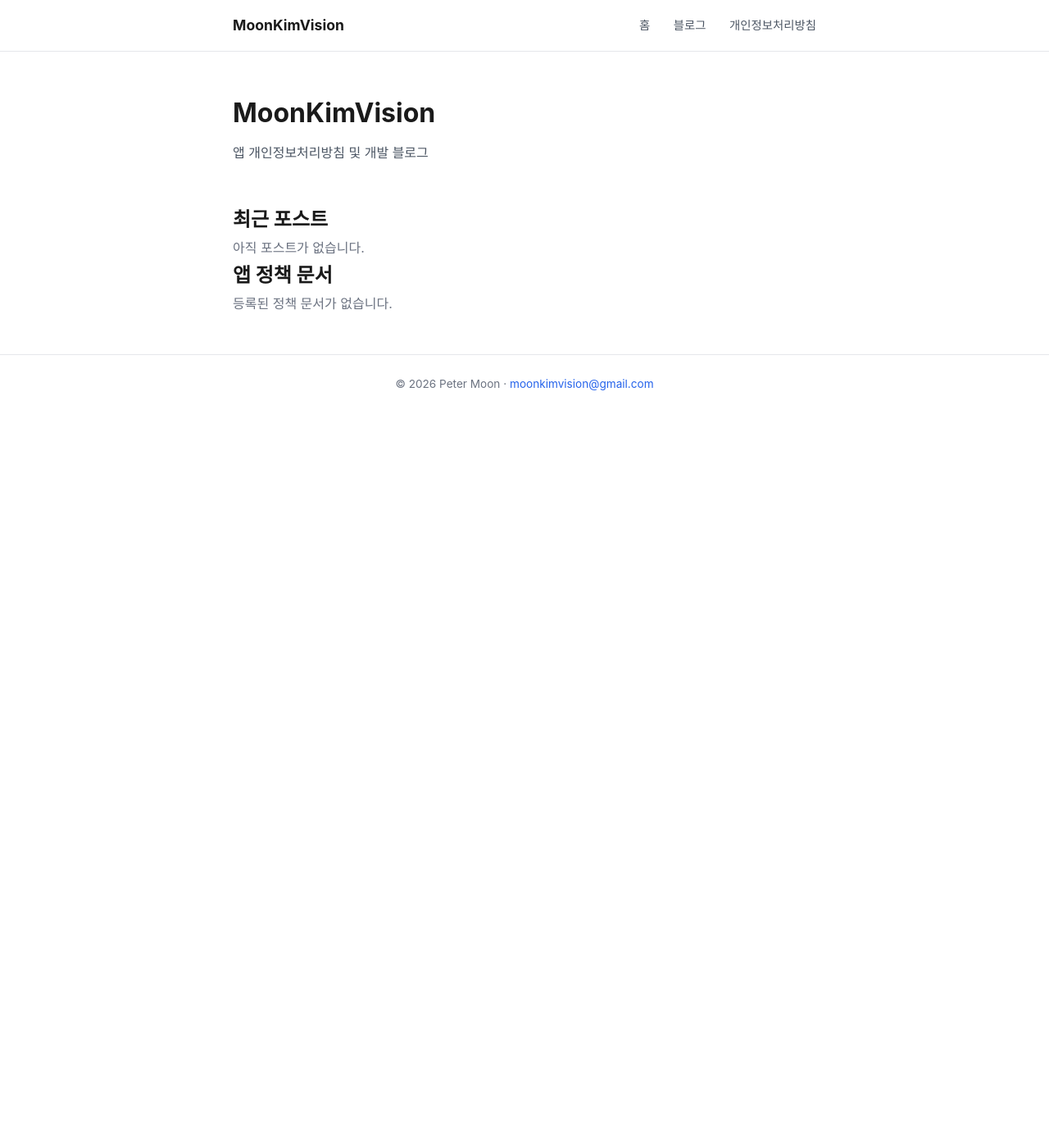
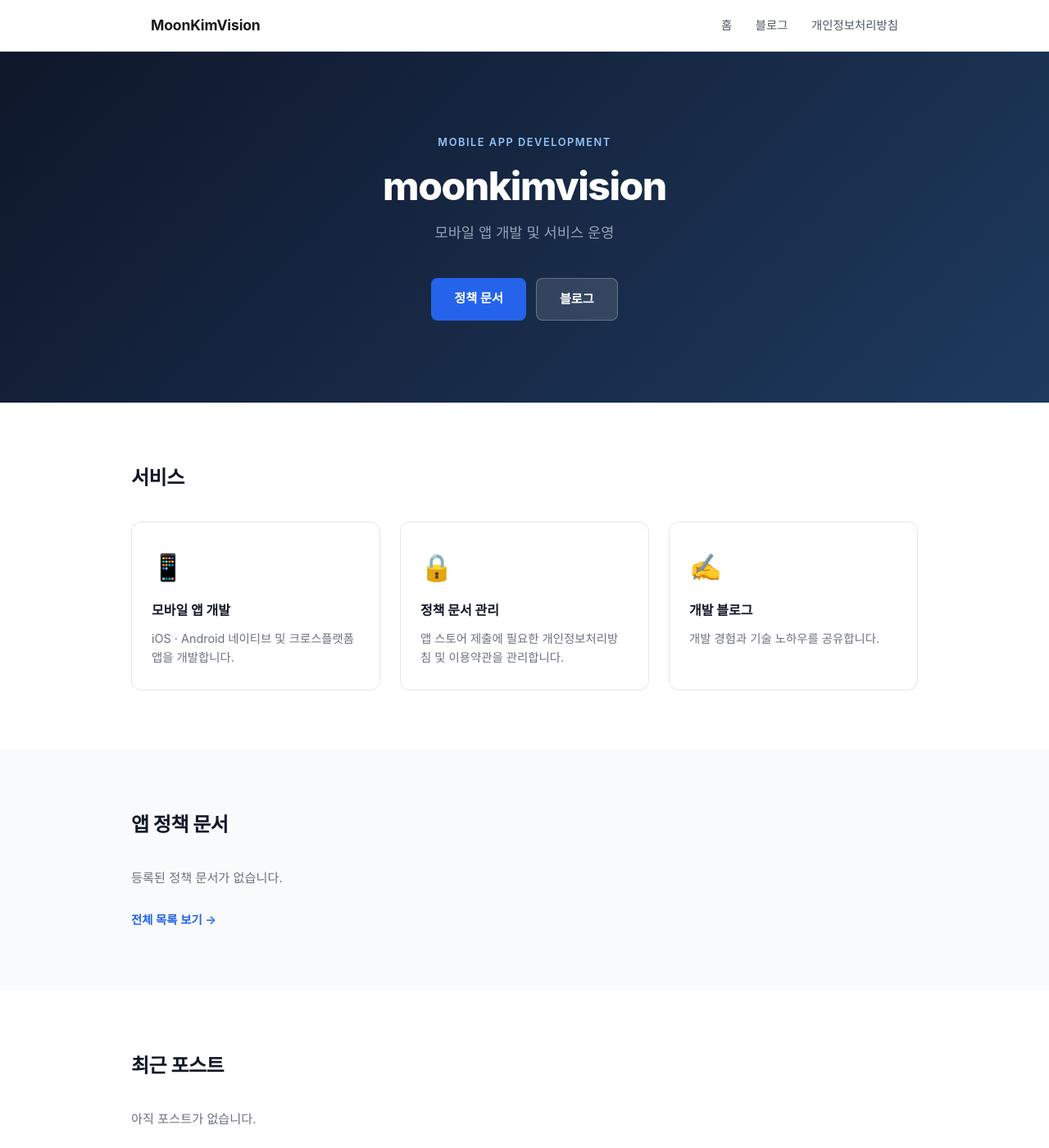
Before and after one commit to moonkimvision/moonkimvision.github.io, a Jekyll site: the page built from index.md, in a window 1280 px wide and 1400 px high. Shown: the whole window at 82% size. Built offline with Jekyll 4.4.1, drawn with Linux system fonts in a browser that asks for light colours; some of the changed text lies outside the part shown.

Commit message:
대문 업데이트

```diff
--- a/_config.yml
+++ b/_config.yml
@@ -1,12 +1,24 @@
 title: MoonKimVision
-description: 앱 개인정보처리방침 및 개발 블로그
+description: 모바일 앱 개발 및 서비스 운영
 url: "https://moonkimvision.github.io"
 baseurl: ""
 lang: ko
 
 author:
-  name: Peter Moon
+  name: MOON JOONSEOK
   email: moonkimvision@gmail.com
+
+company:
+  name: moonkimvision
+  representative: MOON JOONSEOK
+  address: "101-507, 14 Dapsimni-ro 38-gil, Dongdaemun-gu, Seoul, 02595, Republic of Korea"
+  email: moonkimvision@gmail.com
+  registration: "407-64-00770"
+
+collections:
+  policies:
+    output: true
+    permalink: /privacy/:name/
 
 # 빌드 설정
 markdown: kramdown
--- a/_includes/footer.html
+++ b/_includes/footer.html
@@ -1,5 +1,18 @@
 <footer class="site-footer">
   <div class="container">
-    <p>&copy; {{ 'now' | date: "%Y" }} {{ site.author.name }} &middot; <a href="mailto:{{ site.author.email }}">{{ site.author.email }}</a></p>
+    <div class="footer-grid">
+      <div class="footer-col">
+        <p class="footer-brand">{{ site.company.name }}</p>
+        <p>대표자: {{ site.company.representative }}</p>
+        <p>사업자등록번호: {{ site.company.registration }}</p>
+      </div>
+      <div class="footer-col">
+        <p>{{ site.company.address }}</p>
+        <p><a href="mailto:{{ site.company.email }}">{{ site.company.email }}</a></p>
+      </div>
+    </div>
+    <div class="footer-bottom">
+      <p>&copy; {{ 'now' | date: "%Y" }} {{ site.company.name }}. All rights reserved.</p>
+    </div>
   </div>
 </footer>
--- a/_layouts/default.html
+++ b/_layouts/default.html
@@ -3,7 +3,7 @@
   {%- include head.html -%}
   <body>
     {%- include header.html -%}
-    <main class="main-content">
+    <main>
       {{ content }}
     </main>
     {%- include footer.html -%}
--- a/_layouts/page.html
+++ b/_layouts/page.html
@@ -1,6 +1,7 @@
 ---
 layout: default
 ---
+<div class="page-wrapper">
   <article class="page">
     <header class="page-header">
       <h1>{{ page.title }}</h1>
@@ -12,3 +13,4 @@ layout: default
       {{ content }}
     </div>
   </article>
+</div>
--- a/assets/css/main.css
+++ b/assets/css/main.css
@@ -14,14 +14,13 @@ a:hover { text-decoration: underline; }
 
 /* ── Layout ───────────────────────────────────────────────── */
 .container {
-  max-width: 760px;
+  max-width: 960px;
   margin: 0 auto;
   padding: 0 24px;
 }
 
 .main-content {
-  padding: 48px 24px;
-  max-width: 760px;
+  max-width: 960px;
   margin: 0 auto;
 }
 
@@ -30,6 +29,9 @@ a:hover { text-decoration: underline; }
   border-bottom: 1px solid #e5e7eb;
   padding: 16px 0;
   background: #fff;
+  position: sticky;
+  top: 0;
+  z-index: 100;
 }
 
 .site-header .container {
@@ -42,6 +44,7 @@ a:hover { text-decoration: underline; }
   font-size: 1.1rem;
   font-weight: 700;
   color: #1a1a1a;
+  letter-spacing: -0.01em;
 }
 
 .site-nav a {
@@ -52,16 +55,156 @@ a:hover { text-decoration: underline; }
 
 .site-nav a:hover { color: #1a1a1a; text-decoration: none; }
 
-/* ── Footer ───────────────────────────────────────────────── */
-.site-footer {
-  border-top: 1px solid #e5e7eb;
-  padding: 24px 0;
+/* ── Hero ─────────────────────────────────────────────────── */
+.hero {
+  background: linear-gradient(135deg, #0f172a 0%, #1e3a5f 100%);
+  color: #fff;
+  padding: 100px 24px;
   text-align: center;
-  font-size: 0.85rem;
-  color: #6b7280;
 }
 
+.hero-inner {
+  max-width: 640px;
+  margin: 0 auto;
+}
+
+.hero-eyebrow {
+  font-size: 0.8rem;
+  font-weight: 600;
+  letter-spacing: 0.12em;
+  text-transform: uppercase;
+  color: #93c5fd;
+  margin-bottom: 16px;
+}
+
+.hero-title {
+  font-size: 3rem;
+  font-weight: 800;
+  letter-spacing: -0.03em;
+  line-height: 1.1;
+  margin-bottom: 16px;
+}
+
+.hero-tagline {
+  font-size: 1.1rem;
+  color: #94a3b8;
+  margin-bottom: 40px;
+}
+
+.hero-cta {
+  display: flex;
+  gap: 12px;
+  justify-content: center;
+  flex-wrap: wrap;
+}
+
+.btn {
+  display: inline-block;
+  padding: 12px 28px;
+  border-radius: 8px;
+  font-size: 0.95rem;
+  font-weight: 600;
+  cursor: pointer;
+  transition: opacity 0.15s;
+}
+
+.btn:hover { opacity: 0.85; text-decoration: none; }
+
+.btn-primary {
+  background: #2563eb;
+  color: #fff;
+}
+
+.btn-secondary {
+  background: rgba(255,255,255,0.12);
+  color: #fff;
+  border: 1px solid rgba(255,255,255,0.25);
+}
+
+/* ── Sections ────────────────────────────────────────────── */
+.section {
+  padding: 72px 24px;
+}
+
+.section-alt {
+  background: #f9fafb;
+}
+
+.section-inner {
+  max-width: 960px;
+  margin: 0 auto;
+}
+
+.section-title {
+  font-size: 1.5rem;
+  font-weight: 700;
+  letter-spacing: -0.02em;
+  margin-bottom: 32px;
+  color: #111827;
+}
+
+/* ── Card Grid ───────────────────────────────────────────── */
+.card-grid {
+  display: grid;
+  grid-template-columns: repeat(auto-fit, minmax(240px, 1fr));
+  gap: 24px;
+}
+
+.card {
+  background: #fff;
+  border: 1px solid #e5e7eb;
+  border-radius: 12px;
+  padding: 28px 24px;
+  transition: box-shadow 0.2s;
+}
+
+.card:hover {
+  box-shadow: 0 4px 16px rgba(0,0,0,0.08);
+}
+
+.card-icon {
+  font-size: 2rem;
+  margin-bottom: 12px;
+}
+
+.card h3 {
+  font-size: 1rem;
+  font-weight: 700;
+  margin-bottom: 8px;
+  color: #111827;
+}
+
+.card p {
+  font-size: 0.9rem;
+  color: #6b7280;
+  line-height: 1.6;
+}
+
+.empty-msg { color: #6b7280; font-size: 0.95rem; }
+
+.link-more {
+  font-size: 0.9rem;
+  font-weight: 600;
+  color: #2563eb;
+}
+
+/* ── Post List ───────────────────────────────────────────── */
+.post-list { list-style: none; }
+.post-list li { padding: 20px 0; border-bottom: 1px solid #e5e7eb; }
+.post-list li:last-child { border-bottom: none; }
+.post-list .post-title { font-size: 1.05rem; font-weight: 600; }
+.post-list .post-date  { font-size: 0.85rem; color: #6b7280; margin-top: 4px; }
+
+/* ── Policy List ─────────────────────────────────────────── */
+.policy-list { list-style: none; }
+.policy-list li { padding: 16px 0; border-bottom: 1px solid #e5e7eb; }
+.policy-list li:last-child { border-bottom: none; }
+
 /* ── Page (정책 문서 등) ───────────────────────────────────── */
+.page-wrapper {
+  padding: 48px 24px;
+}
+
 .page-header { margin-bottom: 32px; }
 .page-header h1 { font-size: 1.75rem; font-weight: 700; }
 .page-meta { margin-top: 6px; color: #6b7280; font-size: 0.875rem; }
@@ -87,6 +230,7 @@ a:hover { text-decoration: underline; }
   margin-right: 4px;
 }
 
+.post-content { padding: 48px 24px; max-width: 760px; margin: 0 auto; }
 .post-content h2 { font-size: 1.2rem; font-weight: 600; margin: 32px 0 12px; }
 .post-content h3 { font-size: 1rem; font-weight: 600; margin: 24px 0 8px; }
 .post-content p  { margin-bottom: 16px; }
@@ -108,24 +252,45 @@ a:hover { text-decoration: underline; }
 }
 .post-content pre code { background: none; padding: 0; font-size: 0.875rem; }
 
-/* ── Home ─────────────────────────────────────────────────── */
-.home-hero { margin-bottom: 48px; }
-.home-hero h1 { font-size: 2rem; font-weight: 700; margin-bottom: 8px; }
-.home-hero p  { color: #4b5563; }
+/* ── Footer ───────────────────────────────────────────────── */
+.site-footer {
+  border-top: 1px solid #e5e7eb;
+  padding: 40px 0 24px;
+  font-size: 0.85rem;
+  color: #6b7280;
+  background: #f9fafb;
+}
 
-.post-list { list-style: none; }
-.post-list li { padding: 20px 0; border-bottom: 1px solid #e5e7eb; }
-.post-list li:last-child { border-bottom: none; }
-.post-list .post-title { font-size: 1.1rem; font-weight: 600; }
-.post-list .post-date  { font-size: 0.85rem; color: #6b7280; margin-top: 4px; }
+.footer-grid {
+  display: grid;
+  grid-template-columns: repeat(auto-fit, minmax(280px, 1fr));
+  gap: 16px;
+  margin-bottom: 24px;
+}
 
-/* ── Policy index ────────────────────────────────────────── */
-.policy-list { list-style: none; }
-.policy-list li { padding: 16px 0; border-bottom: 1px solid #e5e7eb; }
-.policy-list li:last-child { border-bottom: none; }
+.footer-col p {
+  margin-bottom: 4px;
+  line-height: 1.6;
+}
+
+.footer-brand {
+  font-weight: 700;
+  font-size: 0.95rem;
+  color: #374151;
+  margin-bottom: 8px !important;
+}
+
+.footer-bottom {
+  border-top: 1px solid #e5e7eb;
+  padding-top: 16px;
+  text-align: center;
+}
 
 /* ── Responsive ───────────────────────────────────────────── */
-@media (max-width: 600px) {
+@media (max-width: 640px) {
+  .hero { padding: 72px 24px; }
+  .hero-title { font-size: 2.2rem; }
   .site-nav a:first-child { margin-left: 0; }
   .page-header h1, .post-header h1 { font-size: 1.4rem; }
+  .section { padding: 48px 24px; }
 }
--- a/index.md
+++ b/index.md
@@ -3,36 +3,79 @@ layout: default
 title: 홈
 ---
 
-<div class="home-hero">
-  <h1>MoonKimVision</h1>
-  <p>앱 개인정보처리방침 및 개발 블로그</p>
-</div>
+<section class="hero">
+  <div class="hero-inner">
+    <p class="hero-eyebrow">Mobile App Development</p>
+    <h1 class="hero-title">moonkimvision</h1>
+    <p class="hero-tagline">모바일 앱 개발 및 서비스 운영</p>
+    <div class="hero-cta">
+      <a href="/privacy/" class="btn btn-primary">정책 문서</a>
+      <a href="/posts/" class="btn btn-secondary">블로그</a>
+    </div>
+  </div>
+</section>
 
-## 최근 포스트
+<section class="section">
+  <div class="section-inner">
+    <h2 class="section-title">서비스</h2>
+    <div class="card-grid">
+      <div class="card">
+        <div class="card-icon">📱</div>
+        <h3>모바일 앱 개발</h3>
+        <p>iOS · Android 네이티브 및 크로스플랫폼 앱을 개발합니다.</p>
+      </div>
+      <div class="card">
+        <div class="card-icon">🔒</div>
+        <h3>정책 문서 관리</h3>
+        <p>앱 스토어 제출에 필요한 개인정보처리방침 및 이용약관을 관리합니다.</p>
+      </div>
+      <div class="card">
+        <div class="card-icon">✍️</div>
+        <h3>개발 블로그</h3>
+        <p>개발 경험과 기술 노하우를 공유합니다.</p>
+      </div>
+    </div>
+  </div>
+</section>
 
-{% assign posts = site.posts | limit: 5 %}
-{% if posts.size > 0 %}
-<ul class="post-list">
-  {% for post in posts %}
-  <li>
-    <div class="post-title"><a href="{{ post.url | relative_url }}">{{ post.title }}</a></div>
-    <div class="post-date">{{ post.date | date: "%Y년 %m월 %d일" }}</div>
-  </li>
-  {% endfor %}
-</ul>
-{% else %}
-<p style="color:#6b7280">아직 포스트가 없습니다.</p>
-{% endif %}
+<section class="section section-alt">
+  <div class="section-inner">
+    <h2 class="section-title">앱 정책 문서</h2>
+    {% assign policy_docs = site.policies %}
+    {% assign privacy_pages = site.pages | where_exp: "p", "p.url contains '/privacy/'" | where_exp: "p", "p.url != '/privacy/'" %}
+    {% if policy_docs.size > 0 %}
+    <ul class="policy-list">
+      {% for p in policy_docs %}
+      <li><a href="{{ p.url | relative_url }}">{{ p.title }}</a></li>
+      {% endfor %}
+    </ul>
+    {% else %}
+    <p class="empty-msg">등록된 정책 문서가 없습니다.</p>
+    {% endif %}
+    <div style="margin-top:24px">
+      <a href="/privacy/" class="link-more">전체 목록 보기 →</a>
+    </div>
+  </div>
+</section>
 
-## 앱 정책 문서
-
-{% assign privacy_pages = site.pages | where_exp: "p", "p.url contains '/privacy/'" | where_exp: "p", "p.url != '/privacy/'" %}
-{% if privacy_pages.size > 0 %}
-<ul class="policy-list">
-  {% for p in privacy_pages %}
-  <li><a href="{{ p.url | relative_url }}">{{ p.title }}</a></li>
-  {% endfor %}
-</ul>
-{% else %}
-<p style="color:#6b7280">등록된 정책 문서가 없습니다.</p>
-{% endif %}
+<section class="section">
+  <div class="section-inner">
+    <h2 class="section-title">최근 포스트</h2>
+    {% assign posts = site.posts | limit: 3 %}
+    {% if posts.size > 0 %}
+    <ul class="post-list">
+      {% for post in posts %}
+      <li>
+        <div class="post-title"><a href="{{ post.url | relative_url }}">{{ post.title }}</a></div>
+        <div class="post-date">{{ post.date | date: "%Y년 %m월 %d일" }}</div>
+      </li>
+      {% endfor %}
+    </ul>
+    {% else %}
+    <p class="empty-msg">아직 포스트가 없습니다.</p>
+    {% endif %}
+    <div style="margin-top:24px">
+      <a href="/posts/" class="link-more">모든 포스트 보기 →</a>
+    </div>
+  </div>
+</section>
```
Also changed, not shown: privacy/index.md (added, +21 -0 lines). Lines whose indentation alone changed are shown as unchanged.
